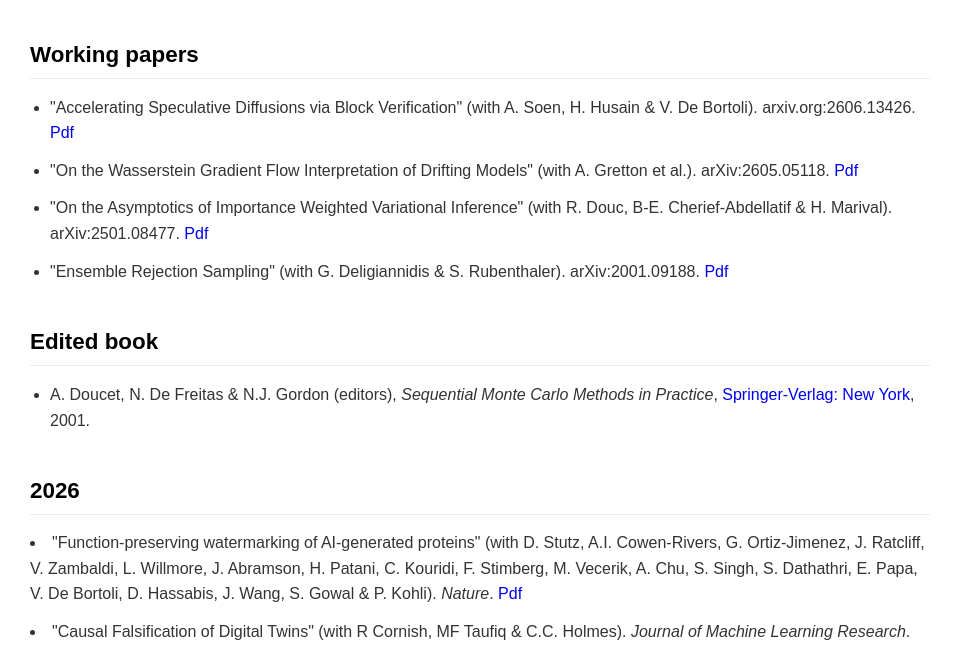
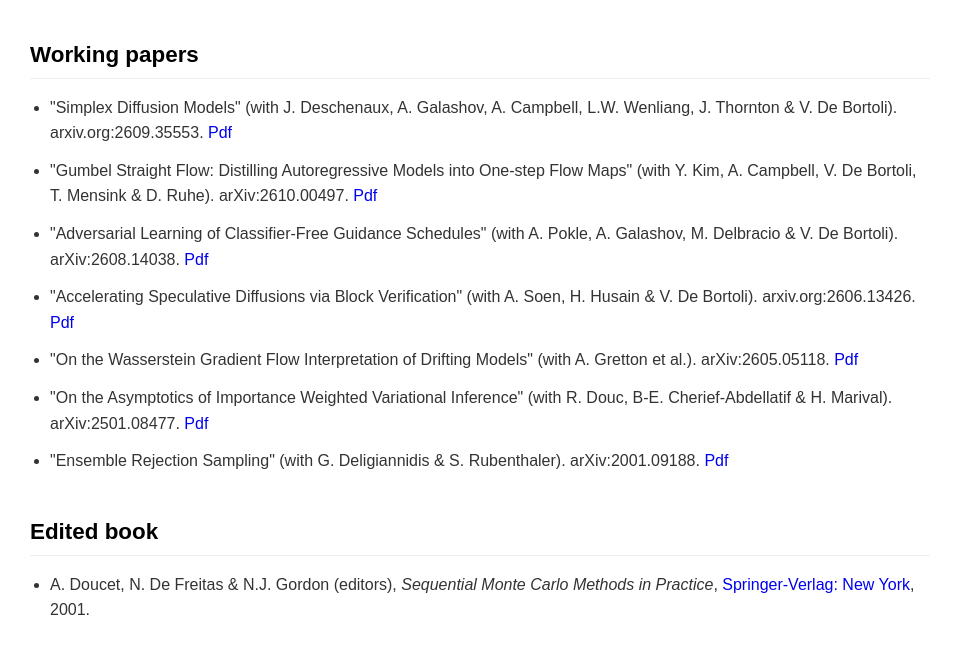
Before and after one commit to ArnaudDoucet/arnauddoucet.github.io, a plain HTML site: page publications.html in a window 1280 px wide. Shown: the part 147-792 px from the top of the page, without its empty margins (0-963 px from the left). Drawn offline with Linux system fonts and the light colour scheme.

Commit message:
Update publications.html

```diff
--- a/publications.html
+++ b/publications.html
@@ -85,6 +85,9 @@
         <section>
             <h2>Working papers</h2>
             <ul>
+                <li>"Simplex Diffusion Models" (with J. Deschenaux, A. Galashov, A. Campbell, L.W. Wenliang, J. Thornton  &amp; V. De Bortoli). arxiv.org:2609.35553. <a href="https://arxiv.org/abs/2609.35553">Pdf</a></li>
+                <li>"Gumbel Straight Flow: Distilling Autoregressive Models into One-step Flow Maps" (with Y. Kim, A. Campbell, V. De Bortoli, T. Mensink &amp; D. Ruhe). arXiv:2610.00497. <a href="https://arxiv:2610.00497">Pdf</a></li>
+                <li>"Adversarial Learning of Classifier-Free Guidance Schedules" (with A. Pokle, A. Galashov, M. Delbracio &amp; V. De Bortoli). arXiv:2608.14038. <a href="https://arXiv:2608.14038 ">Pdf</a></li>
                 <li>"Accelerating Speculative Diffusions via Block Verification" (with A. Soen, H. Husain &amp; V. De Bortoli). arxiv.org:2606.13426. <a href="https://arxiv.org/abs/2606.13426">Pdf</a></li>
                 <li>"On the Wasserstein Gradient Flow Interpretation of Drifting Models" (with A. Gretton et al.). arXiv:2605.05118. <a href="https://arxiv.org/abs/2605.05118">Pdf</a></li>
                 <li>"On the Asymptotics of Importance Weighted Variational Inference" (with R. Douc, B-E. Cherief-Abdellatif &amp; H. Marival). arXiv:2501.08477. <a href="https://arxiv.org/abs/2501.08477">Pdf</a></li>
```
